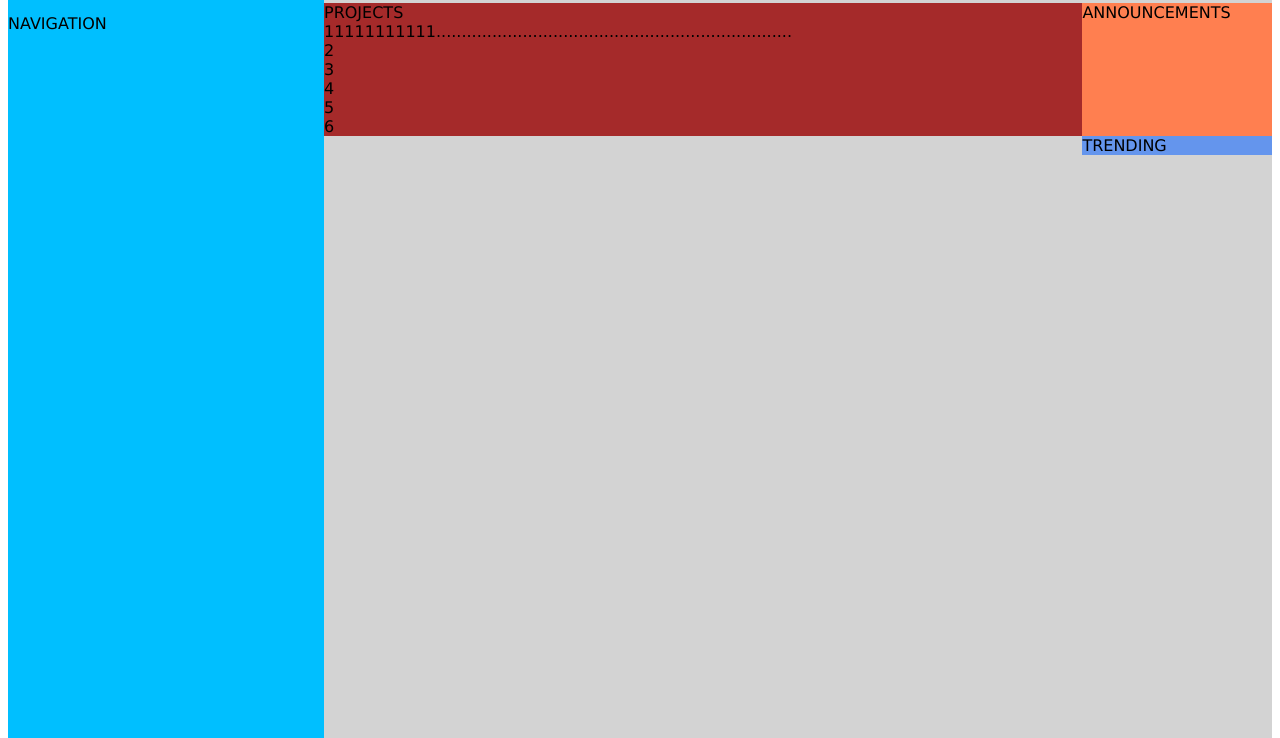
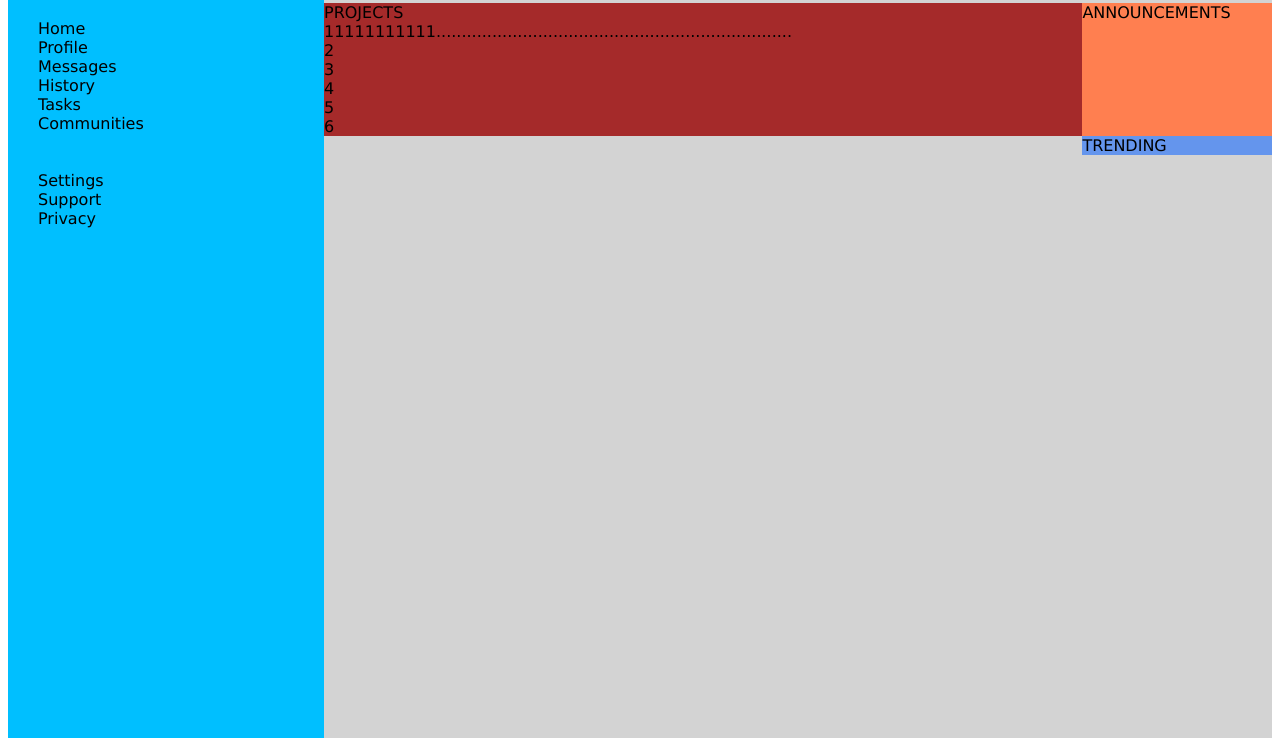
Before and after one commit to achuku/dashboard, a plain HTML site: page index.html in a window 1280 px wide. Shown: the part 62-800 px from the top of the page. Drawn offline with Linux system fonts and the light colour scheme.

Commit message:
Add navigation menu items

```diff
--- a/index.html
+++ b/index.html
@@ -12,7 +12,19 @@
             <div class="branding">
                 <h2>Dashboard</h2>
             </div>
-            <div class="navigation">NAVIGATION</div>
+            <div class="navigation">
+                <li>Home</li>
+                <li>Profile</li>
+                <li>Messages</li>
+                <li>History</li>
+                <li>Tasks</li>
+                <li>Communities</li>
+                <br>
+                <br>
+                <li>Settings</li>
+                <li>Support</li>
+                <li>Privacy</li>
+            </div>
         </div>
 
         <div class="content">
--- a/style.css
+++ b/style.css
@@ -24,6 +24,11 @@
 .navigation {
     display: grid;
     grid-row: 2 / 3;
+    padding: 5px 0 5px 30px;
+}
+
+.navigation li {
+    display:grid;
 }
 
 .header {
```
